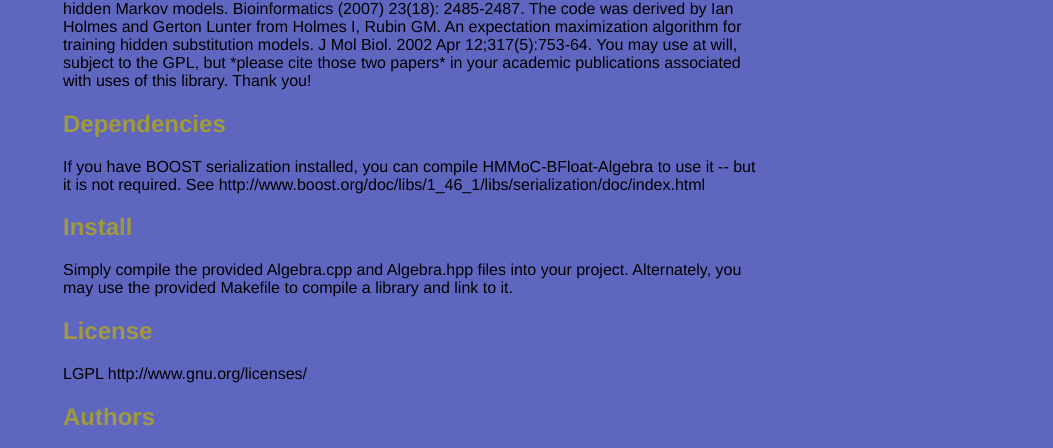
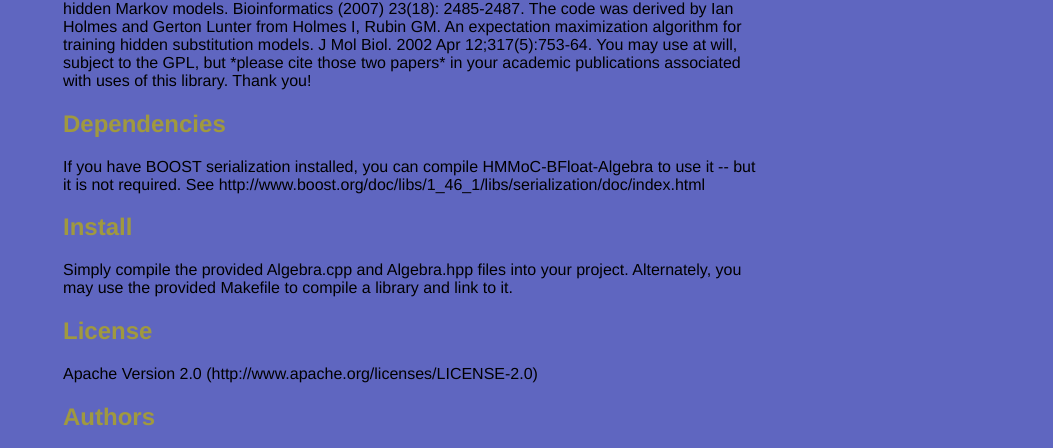
Before and after one commit to pedlefsen/HMMoC-BFloat-Algebra, a plain HTML site: page index.html in a window 1280 px wide. Shown: the part 335-783 px from the top of the page, without its empty margins (227-1280 px from the left). Drawn offline with Linux system fonts and the light colour scheme.

Commit message:
Edited index.html via GitHub

```diff
--- a/index.html
+++ b/index.html
@@ -54,7 +54,7 @@
 <h2>Install</h2>
 <p>Simply compile the provided Algebra.cpp and Algebra.hpp files into your project.  Alternately, you may use the provided Makefile to compile a library and link to it.</p>
 <h2>License</h2>
-<p>LGPL http://www.gnu.org/licenses/</p>
+<p>Apache Version 2.0 (http://www.apache.org/licenses/LICENSE-2.0)</p>
 <h2>Authors</h2>
 <p>Paul T. Edlefsen (pedlefsen@gmail.com)
 <br/>
```
